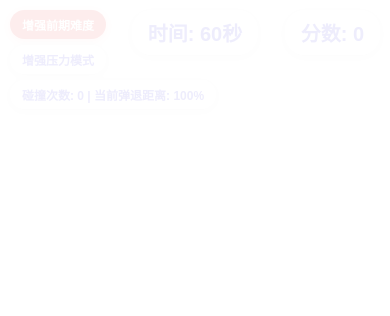
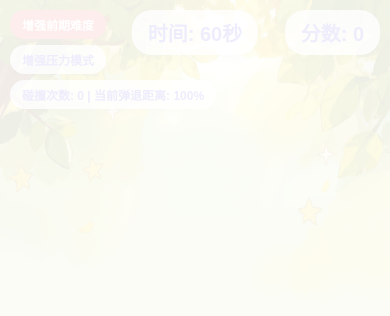
Before and after one commit to Amx0502/jump, a plain HTML site: page index.html in a window 390 px wide. Shown: the top 316 px of the page. Drawn offline with Linux system fonts and the light colour scheme; some icons are missing.

Commit message:
添加移动端背景

```diff
--- a/index.html
+++ b/index.html
@@ -337,7 +337,8 @@
         const MAX_TIME = 60; // 最大游戏时间（秒）
         let timeLeft = MAX_TIME;
         let gameStartTime = 0;
-        let backgroundImg = null;
+        let desktopBackgroundImg = null;
+        let mobileBackgroundImg = null;
         let floorImg = null;
         let spikeHitCount = 0; // 地刺碰撞次数
 
@@ -435,7 +436,8 @@
             return new Promise((resolve, reject) => {
                 const runImg = new Image();
                 const jumpImg = new Image();
-                const bgImg = new Image();
+                const desktopBgImg = new Image(); // 桌面端背景
+                const mobileBgImg = new Image(); // 移动端背景
                 const floorImg = new Image();
                 const spikeImg = new Image(); // 地刺图片
 
@@ -449,12 +451,14 @@
 
                 runImg.src = './images/run.png';
                 jumpImg.src = './images/jump.png';
-                bgImg.src = './images/back.jpg';
+                // 根据设备类型设置不同的背景图片路径
+                desktopBgImg.src = './images/back.jpg'; // 桌面端背景
+                mobileBgImg.src = './images/back2.jpg'; // 移动端背景
                 floorImg.src = './images/floor.png';
                 spikeImg.src = './images/ci.png'; // 地刺图片路径
 
                 let resourcesLoaded = 0;
-                const totalResources = 7; // 5张图片 + 2个音频
+                const totalResources = 8; // 6张图片 + 2个音频
 
                 const checkLoaded = () => {
                     resourcesLoaded++;
@@ -488,8 +492,23 @@
                     checkLoaded();
                 };
 
-                bgImg.onload = () => {
-                    backgroundImg = bgImg;
+                desktopBgImg.onload = () => {
+                    desktopBackgroundImg = desktopBgImg;
+                    checkLoaded();
+                };
+
+                desktopBgImg.onerror = () => {
+                    console.warn('Failed to load desktop background image');
+                    checkLoaded();
+                };
+
+                mobileBgImg.onload = () => {
+                    mobileBackgroundImg = mobileBgImg;
+                    checkLoaded();
+                };
+
+                mobileBgImg.onerror = () => {
+                    console.warn('Failed to load mobile background image');
                     checkLoaded();
                 };
 
@@ -505,10 +524,7 @@
 
                 runImg.onerror = reject;
                 jumpImg.onerror = reject;
-                bgImg.onerror = () => {
-                    console.warn('Failed to load background image, using default background');
-                    checkLoaded();
-                };
+
                 floorImg.onerror = () => {
                     console.warn('Failed to load floor image, using default color');
                     checkLoaded();
@@ -864,18 +880,15 @@
             // 清空画布
             ctx.clearRect(0, 0, GAME_WIDTH, GAME_HEIGHT);
 
-            // 绘制背景图片 - 根据设备类型不同处理
-            if (backgroundImg) {
-                // 检测是否为移动设备（屏幕宽度小于768px）
-                const isMobile = window.innerWidth < 768;
+            // 绘制背景图片 - 根据设备类型使用不同的背景图片
+            const isMobile = window.innerWidth < 768;
 
-                if (isMobile) {
-                    // 移动设备：保持图片原始尺寸，只显示左上角部分
-                    ctx.drawImage(backgroundImg, 0, 0, backgroundImg.width - 2000, backgroundImg.height - 1000);
-                } else {
-                    // 桌面设备：铺满整个屏幕
-                    ctx.drawImage(backgroundImg, 0, 0, GAME_WIDTH, GAME_HEIGHT);
-                }
+            if (isMobile && mobileBackgroundImg) {
+                // 移动端：使用移动端专用背景图片，覆盖全屏
+                ctx.drawImage(mobileBackgroundImg, 0, 0, GAME_WIDTH, GAME_HEIGHT);
+            } else if (!isMobile && desktopBackgroundImg) {
+                // 桌面端：使用桌面端专用背景图片，覆盖全屏
+                ctx.drawImage(desktopBackgroundImg, 0, 0, GAME_WIDTH, GAME_HEIGHT);
             } else {
                 // 如果背景图片未加载，使用默认背景色
                 ctx.fillStyle = '#ffffff';
```
Also changed, not shown: images/back2.jpg (added).
